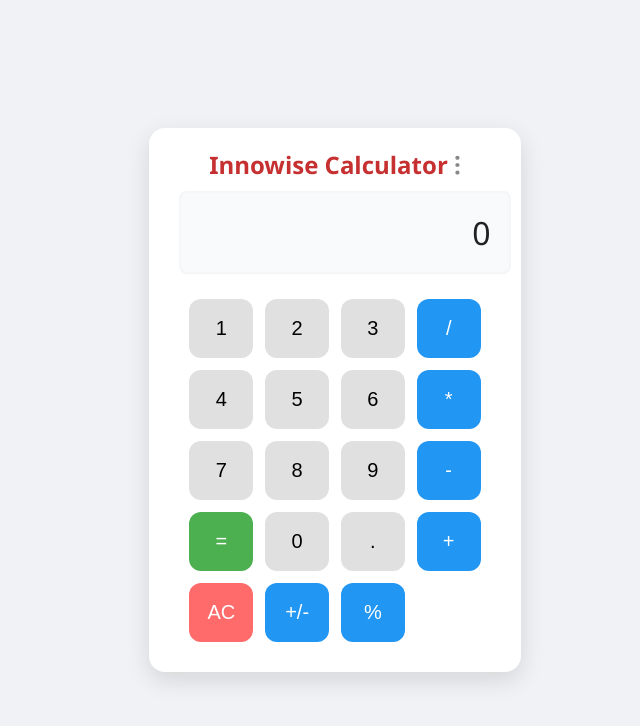
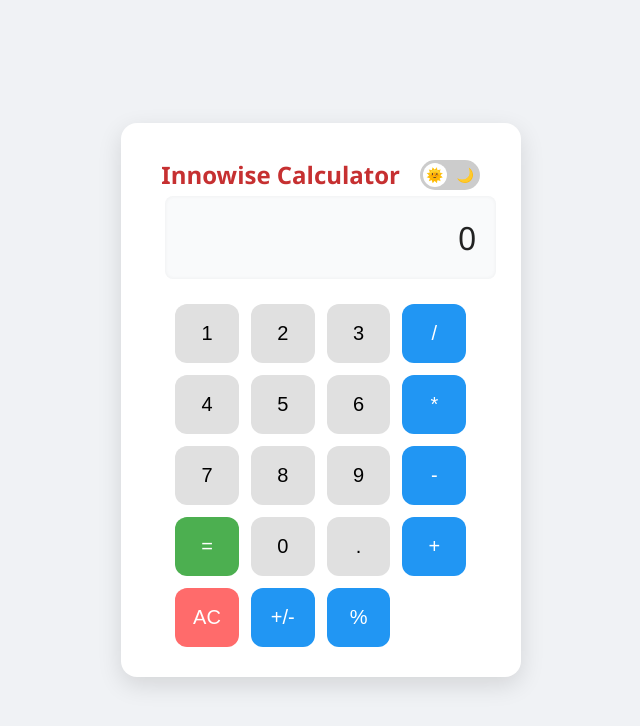
Before and after one commit to mamba293/InwCalc, a website built with webpack: page src/index.html in a window 1280 px wide. Shown: the whole page, without its empty margins (325-965 px from the left). Built offline with nearby package versions, Linux system fonts and the light colour scheme.

Commit message:
styles togle

```diff
--- a/src/index.html
+++ b/src/index.html
@@ -9,8 +9,12 @@
     <div id="root">
       <div class="main_container">
         <header class="header">
-          Innowise Calculator
-          <button id="themeToggle">⁝</button>
+          <span class="header-title">Innowise Calculator</span>
+          <button id="themeToggle" class="theme-toggle">
+            <span class="icon">🌞</span>
+            <span class="slider"></span>
+            <span class="icon">🌙</span>
+          </button>
         </header>
 
         <div class="calc_container">
--- a/src/styles.css
+++ b/src/styles.css
@@ -47,6 +47,9 @@
   align-items: center;
 }
 
+
+
+
 .main_container {
   display: flex;
   flex-direction: column;
@@ -62,33 +65,55 @@
 
 /* Header */
 .header {
-  width: 100%;
-  text-align: center;
+  display: flex;
+  align-items: center;
+  justify-content: space-between;
+  gap: 20px;
+  padding: 15px;
+  color: #C63031;
   font-size: 1.5rem;
   font-weight: bold;
-  margin-bottom: 20px;
-  position: relative;
-  color: #c63031;
 }
 
-.header button {
-  position: absolute;
-  right: 0;
-  top: 0;
-  margin: 10px;
-  all: unset;
+.theme-toggle {
+  position: relative;
+  width: 60px;
+  height: 30px;
+  background-color: #ccc;
+  border: none;
+  border-radius: 999px;
+  display: flex;
+  align-items: center;
+  justify-content: space-between;
+  padding: 0 6px;
   cursor: pointer;
-  font-size: 1.5rem;
-  line-height: 1;
-  color: #888;
-  transition:
-    opacity 0.2s ease,
-    color 0.2s ease;
+  transition: background-color 0.3s ease;
 }
 
-.header button:hover {
-  opacity: 0.6;
-  color: #333;
+.theme-toggle .icon {
+  font-size: 14px;
+  z-index: 1;
+  pointer-events: none;
+}
+
+.theme-toggle .slider {
+  position: absolute;
+  top: 3px;
+  left: 3px;
+  width: 24px;
+  height: 24px;
+  background-color: white;
+  border-radius: 50%;
+  transition: left 0.3s ease;
+}
+
+/* Dark mode styles */
+body.dark .theme-toggle {
+  background-color: #555;
+}
+
+body.dark .theme-toggle .slider {
+  left: 33px;
 }
 
 .view_container {
```
